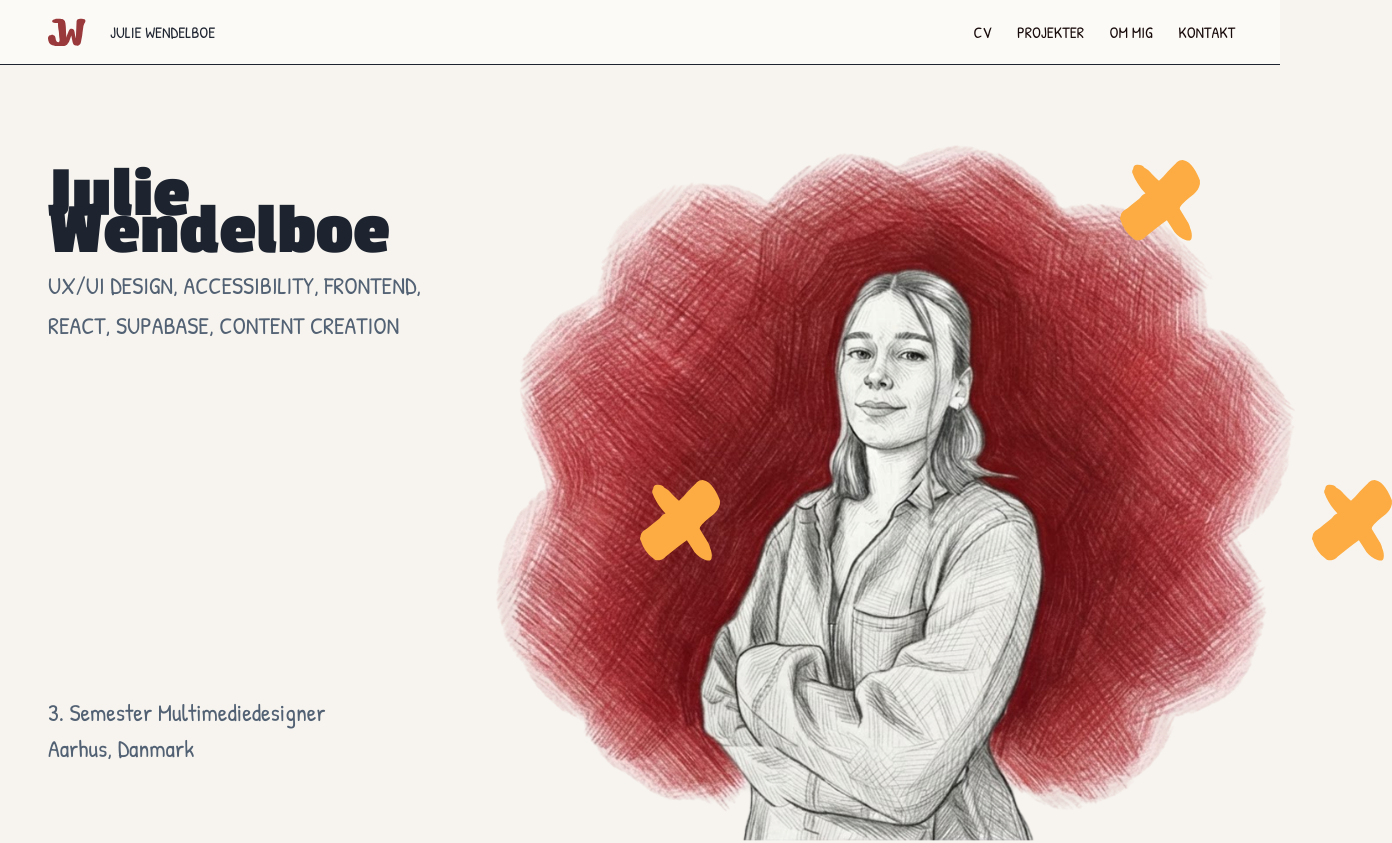
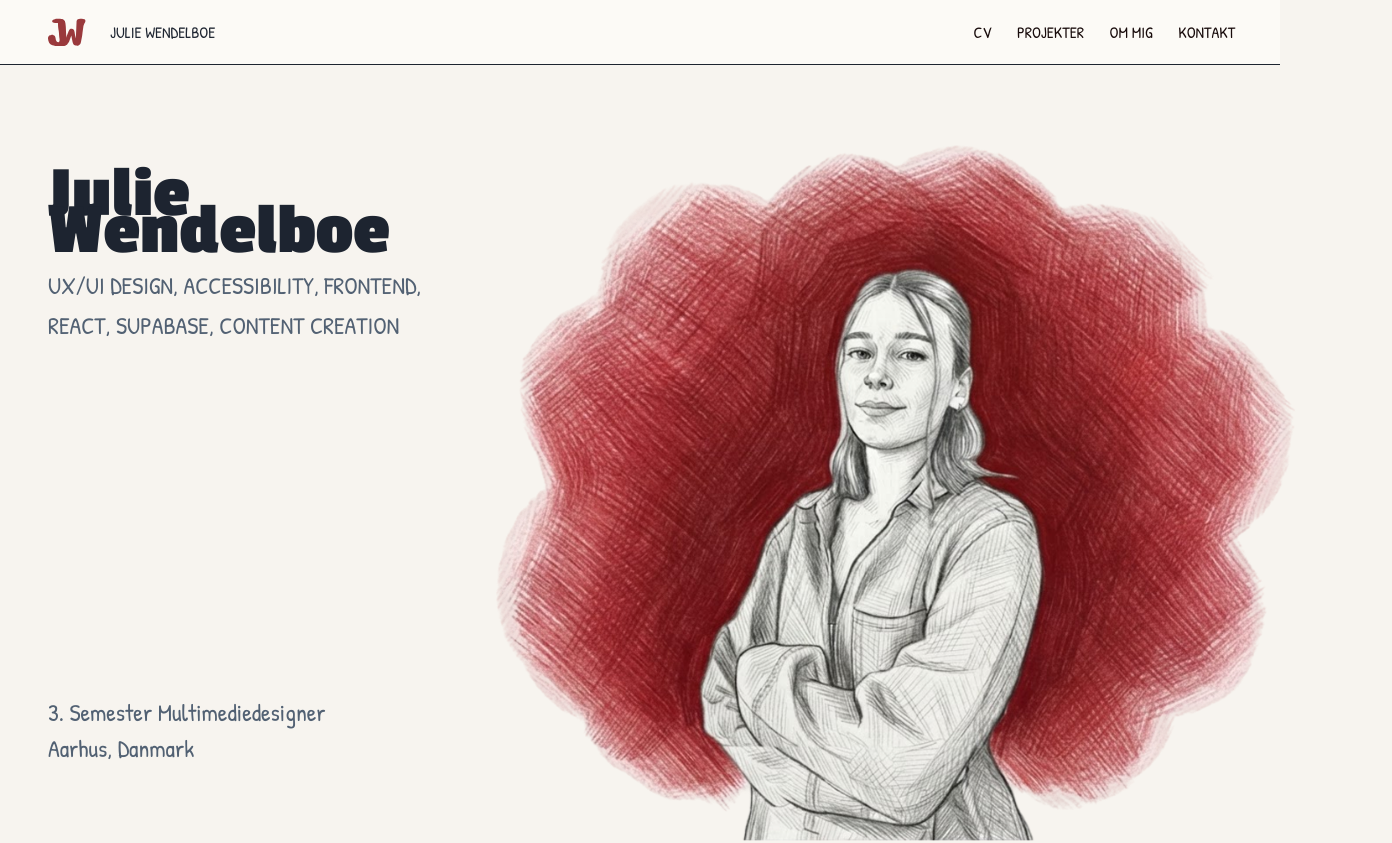
Before and after one commit to juliewboecher/juliewb.github.io, a React (Vite) app: page / in a window 1280 px wide. Shown: the top 843 px of the page, 1392 px wide, since content can reach past the window. Built offline with nearby package versions, Linux system fonts and the light colour scheme.

Commit message:
Remove star images from HeroSection component and associated CSS styles

```diff
--- a/src/components/HeroSection.css
+++ b/src/components/HeroSection.css
@@ -45,32 +45,3 @@
   margin: 0;
   color: #666;
 }
-
-.hero-star1, .hero-star2, .hero-star3 {
-  width: 80px;
-  height: auto;
-  position: absolute;
-}
-
-.hero-star1 {
-  top: 10rem;
-  left: 70rem;
-}
-
-.hero-star2 {
-  top: 30rem;
-  left: 82rem;
-}
-
-.hero-star3 {
-  top: 30rem;
-  left: 40rem;
-}
-
-.hero-star1, .hero-star2, .hero-star3 {
-  transition: transform 2s ease;
-}
-
-.hero-star1:hover, .hero-star2:hover, .hero-star3:hover {
-  transform: rotate(1080deg);
-}
--- a/src/components/HeroSection.jsx
+++ b/src/components/HeroSection.jsx
@@ -22,21 +22,6 @@ function HeroSection() {
           src={`${import.meta.env.BASE_URL}redportrait.png`}
           alt="hero-poster"
         />
-        <img
-          className="hero-star1"
-          src={`${import.meta.env.BASE_URL}staryellow.svg`}
-          alt="star"
-        />
-        <img
-          className="hero-star2"
-          src={`${import.meta.env.BASE_URL}staryellow.svg`}
-          alt="star"
-        />
-        <img
-          className="hero-star3"
-          src={`${import.meta.env.BASE_URL}staryellow.svg`}
-          alt="star"
-        />
       </div>
     </section>
   );
```
